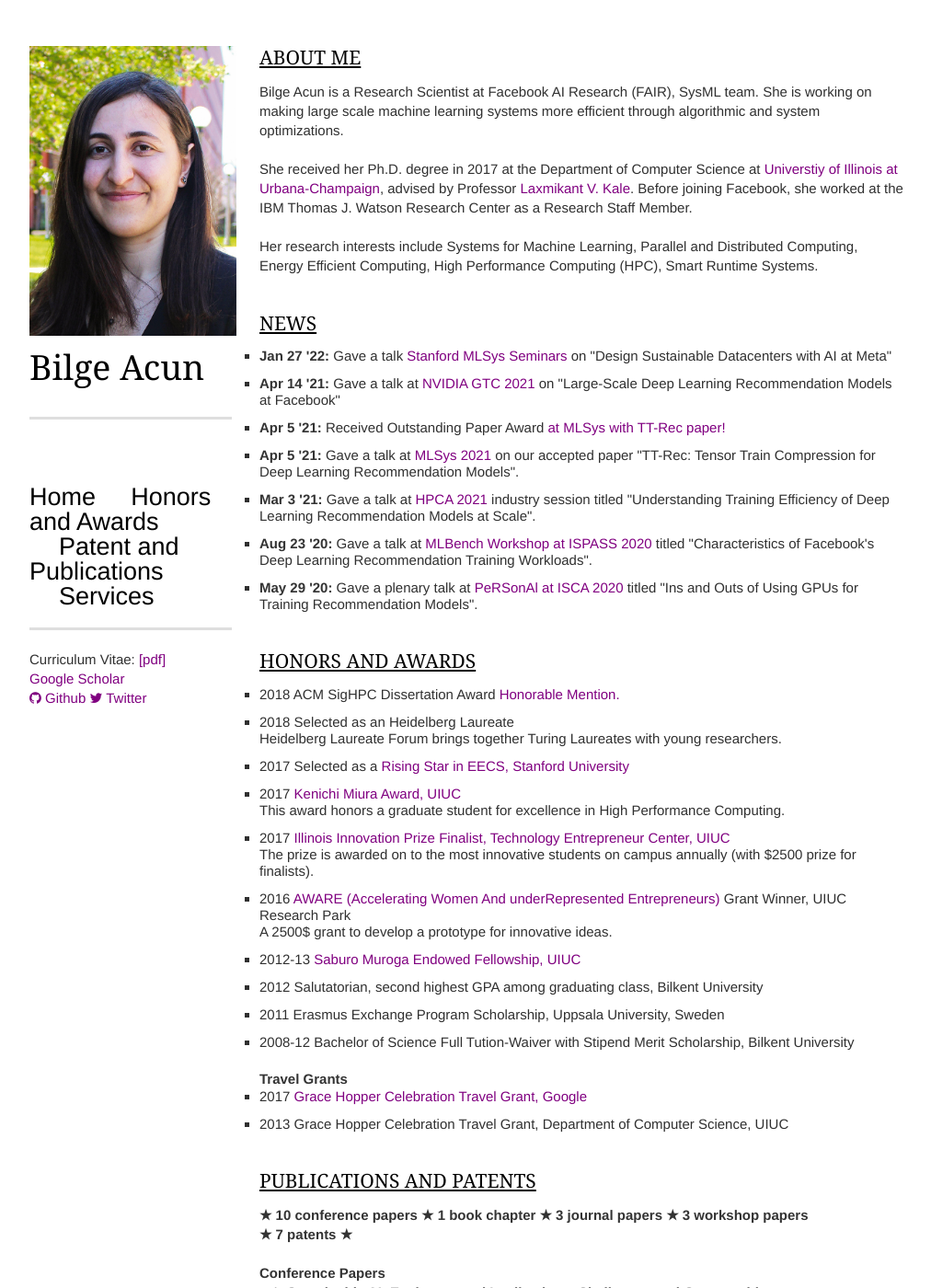
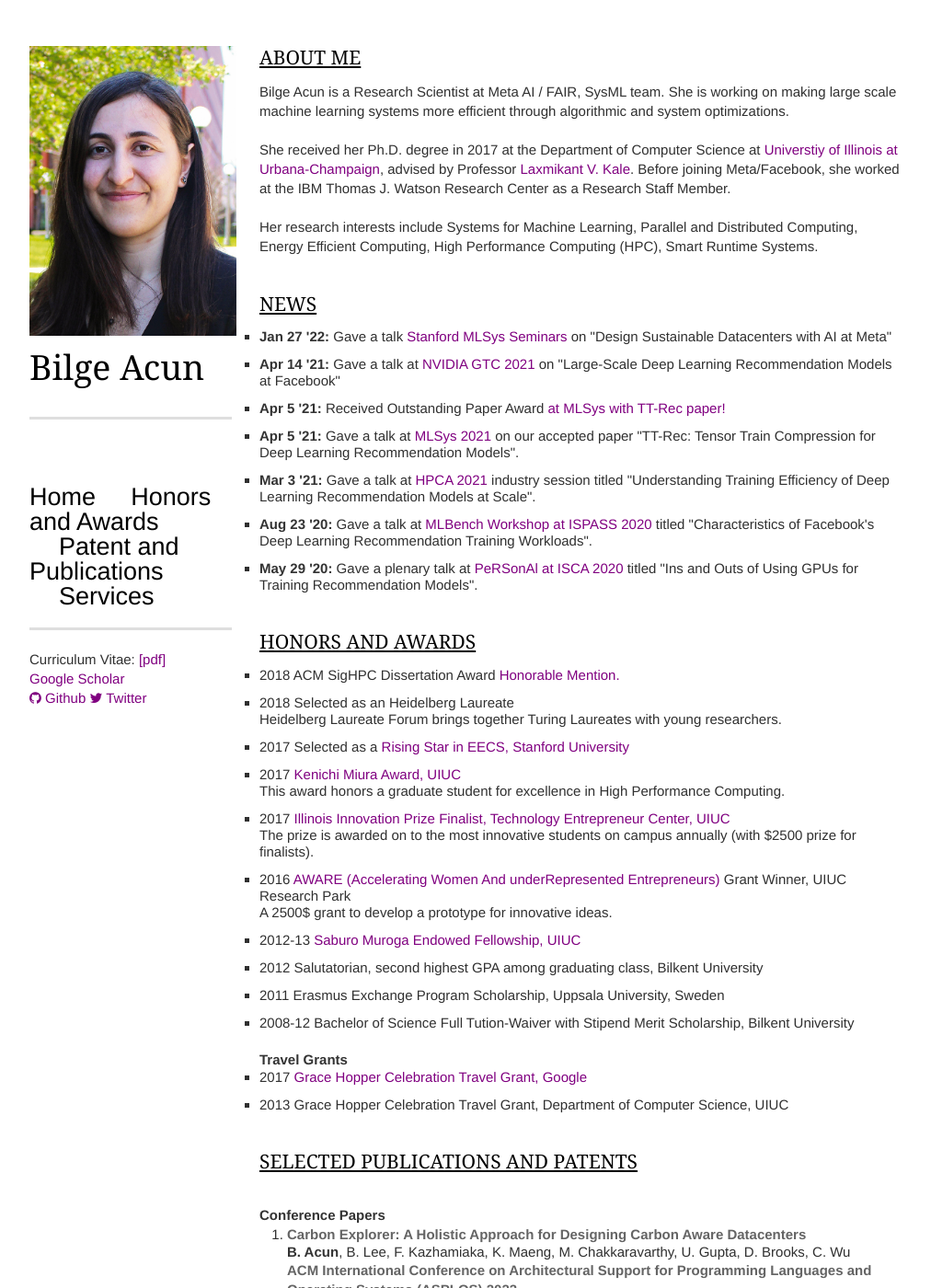
Before and after one commit to bilgeacun/bilgeacun.github.io, a Jekyll site: the page built from index.html, in a window 1280 px wide and 1400 px high. Shown: the whole window at 92% size, without its empty margins (138-1150 px from the left). Built offline with Jekyll 4.4.1, drawn with Linux system fonts in a browser that asks for light colours; nearby versions of some CDN libraries; some web fonts are replaced; some of the changed text lies outside the part shown.

Commit message:
update pubs & aboutme

```diff
--- a/_includes/aboutme.html
+++ b/_includes/aboutme.html
@@ -2,14 +2,14 @@
     <h1>About me</h1>
         <article>
 
-        <p>Bilge Acun is a Research Scientist at Facebook AI Research (FAIR), SysML team. She is working on making large scale machine learning systems more efficient through algorithmic and system optimizations.
+        <p>Bilge Acun is a Research Scientist at Meta AI / FAIR, SysML team. She is working on making large scale machine learning systems more efficient through algorithmic and system optimizations.
 	</p><br/>
 
         <p>
         She received her Ph.D. degree in 2017 at the Department of Computer Science at <a href="http://www.illinois.edu">Universtiy of Illinois at Urbana-Champaign</a>, advised by Professor <a href="http://charm.cs.uiuc.edu/">Laxmikant V. Kale</a>.
-        Before joining Facebook, she worked at the IBM Thomas J. Watson Research Center as a Research Staff Member.
+        Before joining Meta/Facebook, she worked at the IBM Thomas J. Watson Research Center as a Research Staff Member.
         </p><br/>
 
-	Her research interests include  Systems for Machine Learning, Parallel and Distributed Computing, Energy Efficient Computing, High Performance Computing (HPC), Smart Runtime Systems.
+	Her research interests include Systems for Machine Learning, Parallel and Distributed Computing, Energy Efficient Computing, High Performance Computing (HPC), Smart Runtime Systems.
     </article>
 </section>
--- a/_includes/activities.html
+++ b/_includes/activities.html
@@ -4,7 +4,7 @@
     <article>
         <ul>
             <li>
-            <p>PC Member at Conference on Machine Learning and Systems <a href="https://mlsys.org">(MLSys'22)</a></p>
+            <p>PC Member at Conference on Machine Learning and Systems <a href="https://mlsys.org">(MLSys'22 & MLSys'23)</a></p>
             </>
             <li>
             <p>PC Member at IEEE International Parallel & Distributed Processing Symposium <a href="http://www.ipdps.org">(IPDPS'22)</a></p>
--- a/_includes/publication.html
+++ b/_includes/publication.html
@@ -1,10 +1,21 @@
 <section class="twelve columns" id="publication">
-    <h1>Publications and Patents</h1>
-    <p><strong>&starf; 10 conference papers &starf; 1 book chapter &starf; 3 journal papers &starf; 3 workshop papers <br> &starf; 7 patents &starf; </strong></p>
+    <h1>Selected Publications and Patents</h1>
+    <!--  <p><strong>&starf; 10 conference papers &starf; 1 book chapter &starf; 3 journal papers &starf; 3 workshop papers <br> &starf; 7 patents &starf; </strong></p> -->
     <br style = “line-height:100px;”>
     <p><strong>Conference Papers</strong></p>
     <article>
         <ol>
+            <li>
+                <header>
+                    <p><em>Carbon Explorer: A Holistic Approach for Designing Carbon Aware Datacenters</em></p>
+                    <span><strong>B. Acun</strong>, B. Lee, F. Kazhamiaka, K. Maeng, M. Chakkaravarthy, U. Gupta, D. Brooks, C. Wu</span>
+                </header>
+                <p>
+                    <em>ACM International Conference on Architectural Support for Programming Languages and Operating Systems (ASPLOS)<time> 2023.</time></em>
+                     <br/><a href="https://dl.acm.org/doi/abs/10.1145/3575693.3575754">[paper]</a>
+                     <a href="https://scholar.googleusercontent.com/scholar.bib?q=info:5h4_jq_68q0J:scholar.google.com/&output=citation&scisdr=CpscrBQ9EIjdg63Wayk:AJ9-iYsAAAAAZDDQcylSSKUdv_yTZ0mxgb33jSA&scisig=AJ9-iYsAAAAAZDDQc5ypfIHJJ_gamTDCzCx8eTI&scisf=4&ct=citation&cd=-1&hl=en">[bib]</a>
+                </p>
+            </li>
             <li>
                 <header>
                     <p><em>Sustainable AI: Environmental Implications, Challenges and Opportunities</em></p>
```
